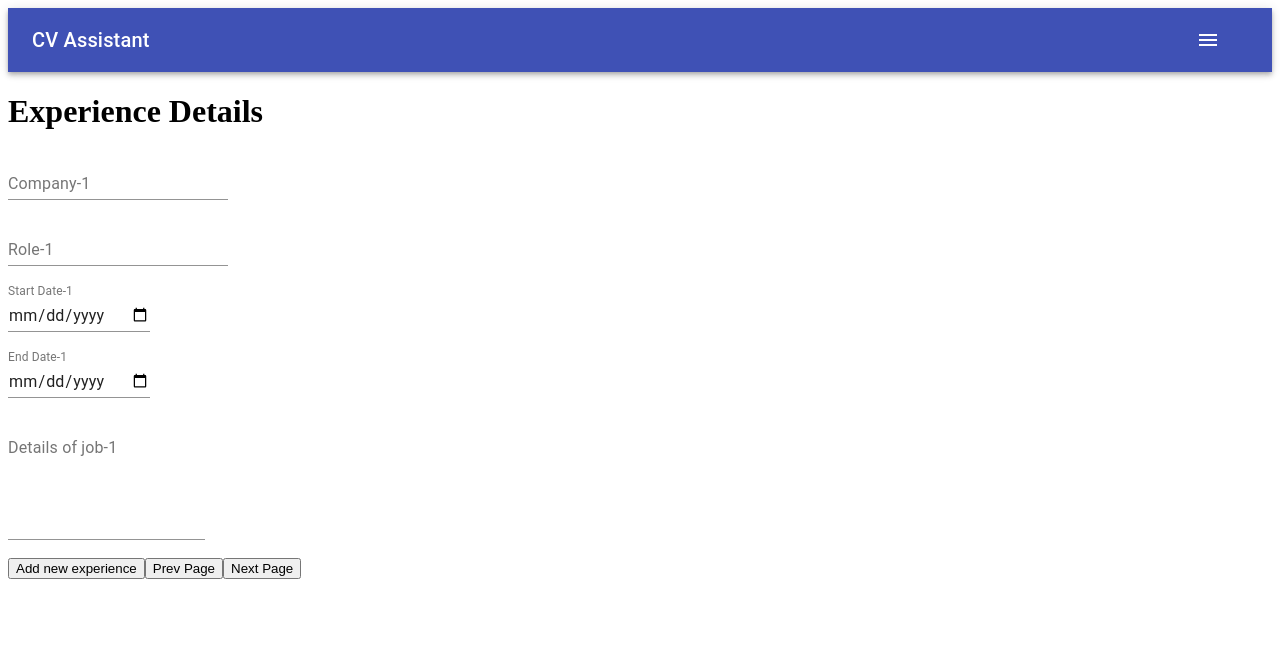
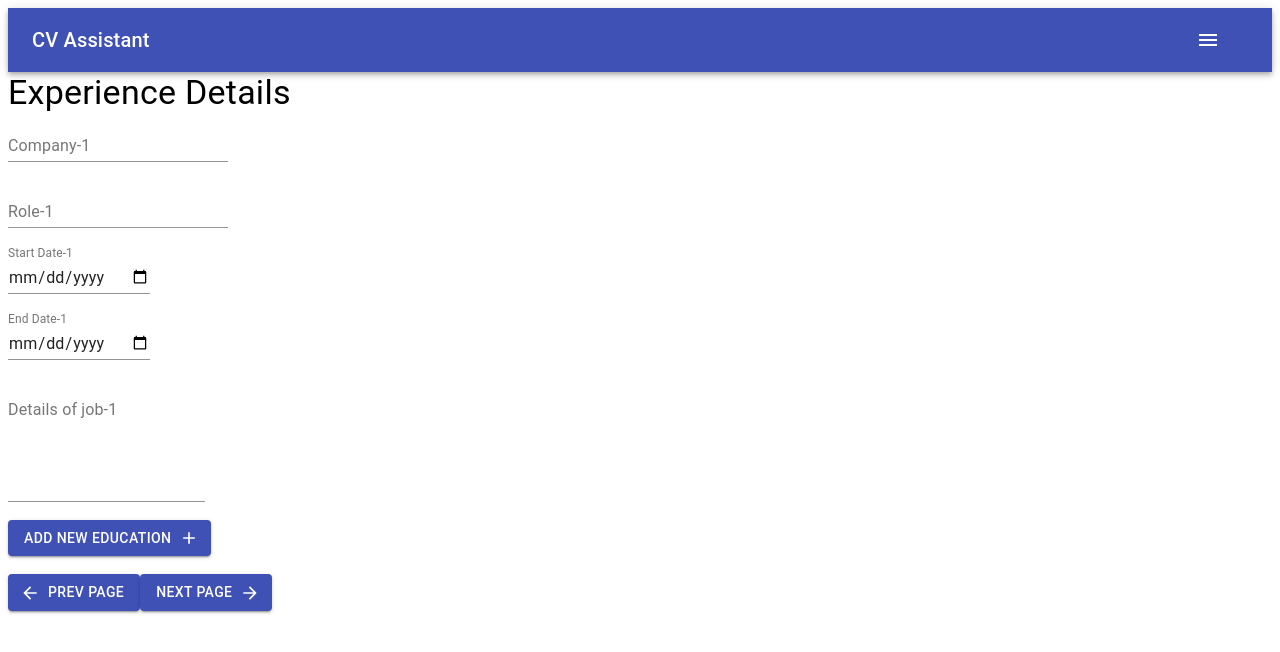
Before and after one commit to SasounTorossian/CV-Application, a React (Create React App) app: page /experience in a window 1280 px wide. Shown: the top 652 px of the page. Built offline with nearby package versions, Linux system fonts and the light colour scheme.

Commit message:
Changed button and headers to use material-ui Typography and Button elements.

```diff
--- a/src/components/EducationDetails.js
+++ b/src/components/EducationDetails.js
@@ -1,5 +1,6 @@
 import React from 'react'
-import { TextField } from '@material-ui/core'
+import { TextField, Typography, Button } from '@material-ui/core'
+import {ArrowForward, ArrowBack, Add} from '@material-ui/icons';
 import { Link } from 'react-router-dom'
 
 const EducationDetails = ({values, handleChange, addEdu}) => {
@@ -11,7 +12,9 @@ const EducationDetails = ({values, handleChange, addEdu}) => {
 
     return (
         <div>
-            <h1>Education Details</h1>
+            <Typography variant="h4">
+                Education Details
+            </Typography>
             <form noValidate autoComplete="off" onChange={handleChange}>
                 {
                     values.education.map((val, idx) => {
@@ -75,9 +78,42 @@ const EducationDetails = ({values, handleChange, addEdu}) => {
                         )
                     })
                 }
-                <button onClick={addEducation}>Add new education</button>
-                <Link to="/personal"><button>Prev Page</button></Link>
-                <Link to="/experience"><button>Next Page</button></Link>
+                <Button
+                    onClick={addEducation}
+                    variant="contained"
+                    color="primary"
+                    endIcon={<Add />}
+                >
+                    Add new education
+                </Button>
+
+                <br />
+                <br />
+
+                <Link
+                    to="/personal"
+                    style={{textDecoration: 'none'}}
+                >
+                    <Button
+                        variant="contained"
+                        color="primary"
+                        startIcon={<ArrowBack />}
+                    >
+                        Prev Page
+                    </Button>
+                </Link>
+                <Link
+                    to="/experience"
+                    style={{textDecoration: 'none'}}
+                >
+                    <Button
+                        variant="contained"
+                        color="primary"
+                        endIcon={<ArrowForward />}
+                    >
+                        Next Page
+                    </Button>
+                </Link>
             </form>
         </div>
     )
--- a/src/components/ExperienceDetails.js
+++ b/src/components/ExperienceDetails.js
@@ -1,5 +1,6 @@
 import React from 'react'
-import { TextField } from '@material-ui/core'
+import { TextField, Typography, Button } from '@material-ui/core'
+import {ArrowForward, ArrowBack, Add} from '@material-ui/icons';
 import { Link } from 'react-router-dom'
 
 const ExperienceDetails = ({values, handleChange, addExp}) => {
@@ -11,7 +12,9 @@ const ExperienceDetails = ({values, handleChange, addExp}) => {
 
     return (
         <div>
-            <h1>Experience Details</h1>
+            <Typography variant="h4">
+                Experience Details
+            </Typography>
             <form noValidate autoComplete="off" onChange={handleChange}>
                 {
                     values.experience.map((val, idx) => {
@@ -89,9 +92,42 @@ const ExperienceDetails = ({values, handleChange, addExp}) => {
                         )
                     })
                 }
-                <button onClick={addExperience}>Add new experience</button>
-                <Link to="/education"><button>Prev Page</button></Link>
-                <Link to="/confirm"><button>Next Page</button></Link>
+                <Button
+                    onClick={addExperience}
+                    variant="contained"
+                    color="primary"
+                    endIcon={<Add />}
+                >
+                    Add new education
+                </Button>
+
+                <br />
+                <br />
+
+                <Link
+                    to="/education"
+                    style={{textDecoration: 'none'}}
+                >
+                    <Button
+                        variant="contained"
+                        color="primary"
+                        startIcon={<ArrowBack />}
+                    >
+                        Prev Page
+                    </Button>
+                </Link>
+                <Link
+                    to="/confirm"
+                    style={{textDecoration: 'none'}}
+                >
+                    <Button
+                        variant="contained"
+                        color="primary"
+                        endIcon={<ArrowForward />}
+                    >
+                        Next Page
+                    </Button>
+                </Link>
             </form>
         </div>
     )
--- a/src/components/PersonalDetails.js
+++ b/src/components/PersonalDetails.js
@@ -1,11 +1,14 @@
 import React from 'react'
-import { TextField } from '@material-ui/core'
+import { TextField, Typography, Button } from '@material-ui/core'
+import { ArrowForward } from '@material-ui/icons'
 import { Link } from 'react-router-dom'
 
 const PersonalDetails = ({values, handleChange}) => {
     return (
         <div>
-            <h1>Personal Details</h1>
+            <Typography variant="h4">
+                Personal Details
+            </Typography>
             <form autoComplete="off" onChange={handleChange}>
                 <TextField
                     type="text"
@@ -48,8 +51,18 @@ const PersonalDetails = ({values, handleChange}) => {
                 <br />
                 <br />
             </form>
-            <Link to="/education">
-                <button>Next Page</button>
+            <Link
+                to="/education"
+                style={{textDecoration: 'none'}}
+            >
+                <Button
+                    variant="contained"
+                    color="primary"
+                    endIcon={<ArrowForward />}
+
+                >
+                    Next Page
+                </Button>
             </Link>
         </div>
     )
```
Also changed, not shown: 1 other file (tests, documents, lock files or other folders).
